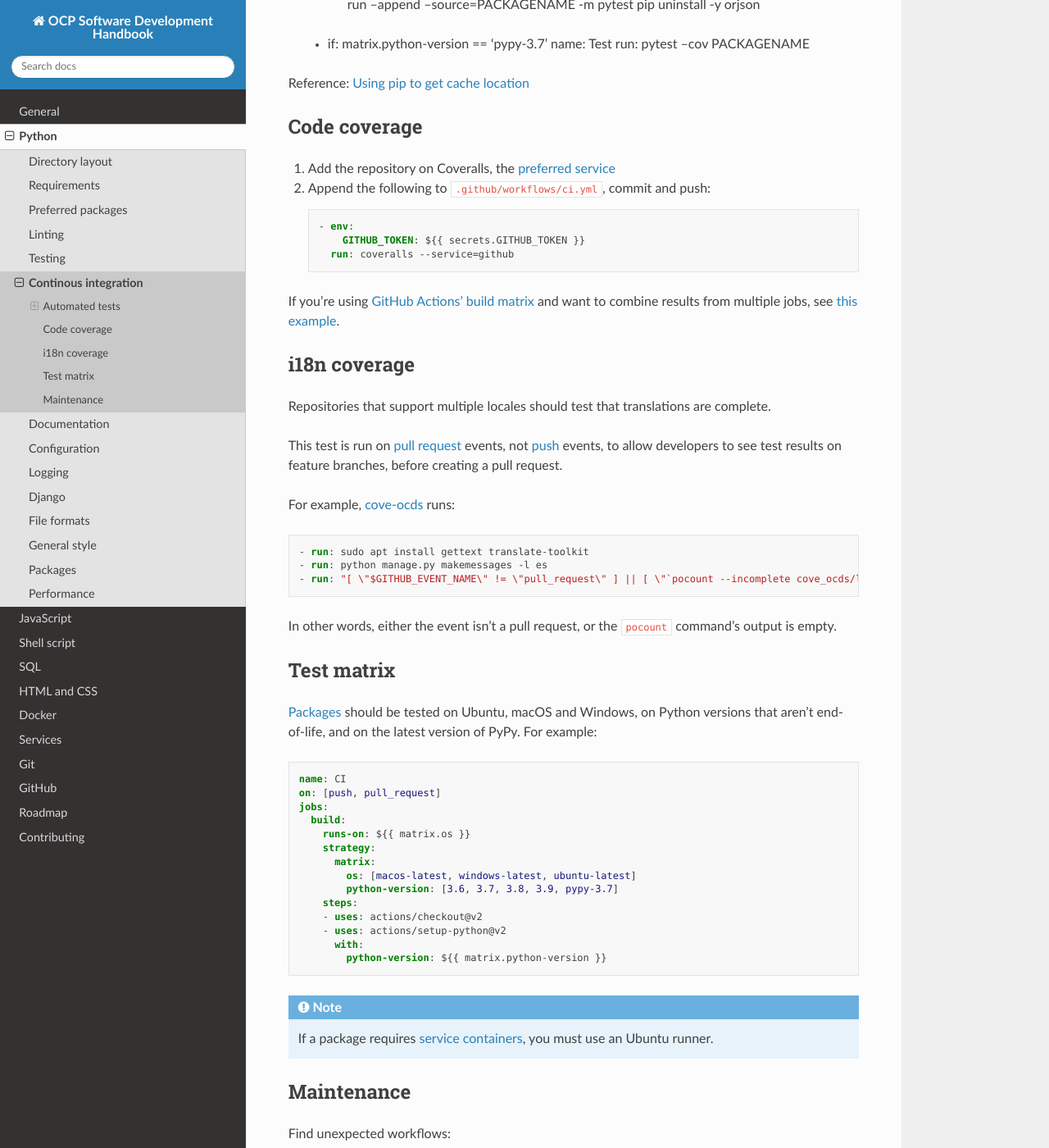
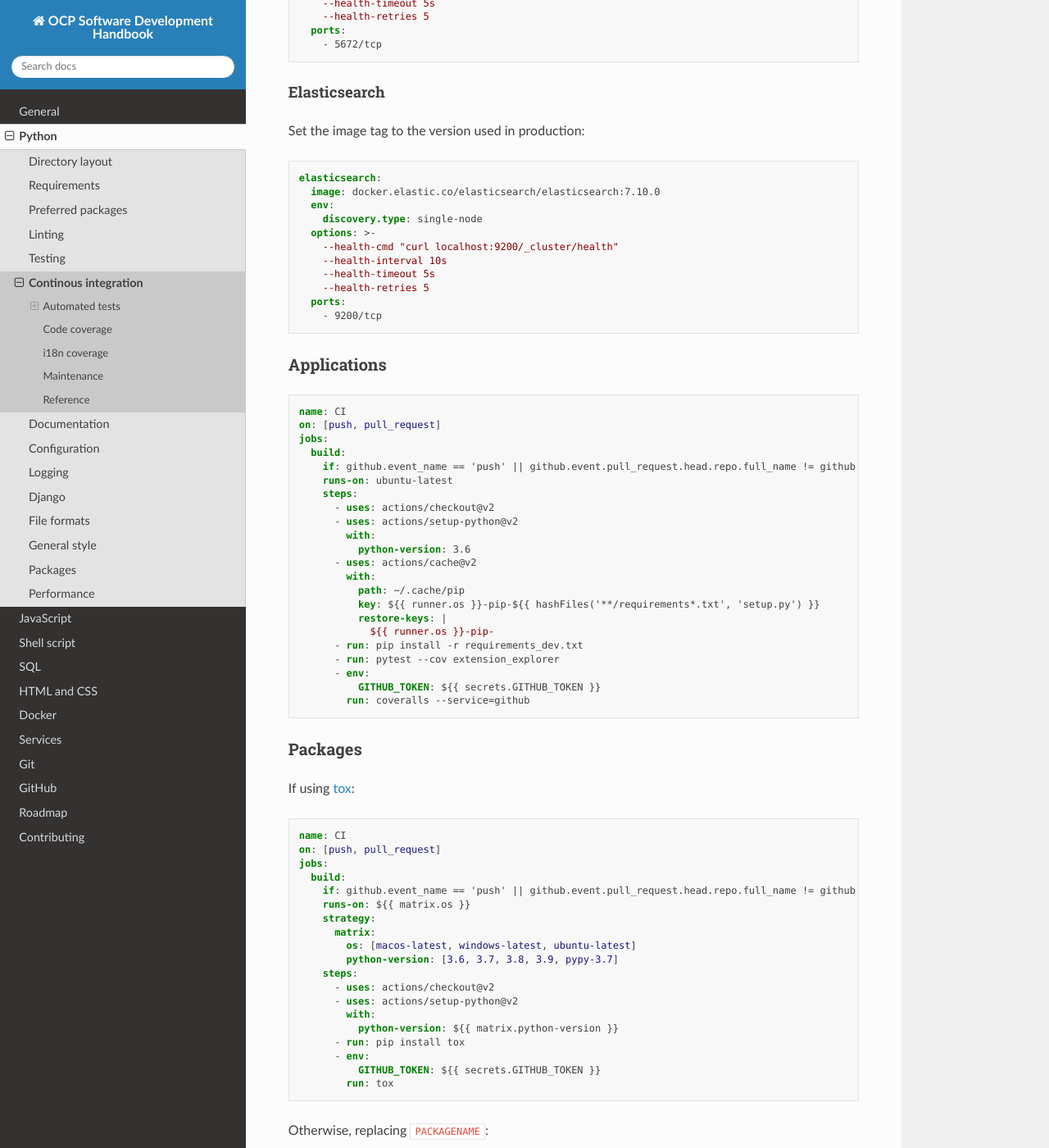
Before and after one commit to open-contracting/software-development-handbook, a Sphinx documentation site: the page built from docs/python/ci.rst, in a window 1280 px wide and 1400 px high, scrolled down 1345 px. Shown: the whole window at 82% size. Built offline with Sphinx 7.4.7 and the Read the Docs theme 2.0.0, drawn with Linux system fonts in a browser that asks for light colours; some of the changed text lies outside the part shown.

Commit message:
python/ci: Add sections for applications, service containers, static files, reference. Add style guide bullets. Remove duplicated test matrix content.

```diff
--- a/docs/python/ci.rst
+++ b/docs/python/ci.rst
@@ -8,36 +8,124 @@ Continous integration
 Automated tests
 ---------------
 
+Create a ``.github/workflows/ci.yml`` file, and use one of the base templates below.
+
+-  If the project is only used with a specific version of the OS or Python, set ``runs-on:`` and ``python-version:`` appropriately.
+-  If a ``run:`` step is a single line, omit the ``name:`` key.
+-  If a ``run:`` step uses an ``env:`` key, put ``env:`` before ``run:``, so that the reader is more likely to see the command with its environment.
+
+Service containers
+~~~~~~~~~~~~~~~~~~
+
+If the workflow requires `service containers <https://docs.github.com/en/actions/using-containerized-services/about-service-containers>`__, add the ``services:`` key after the ``steps:`` key, so that files are easier to compare visually.
+
+.. note::
+
+   Service containers are `only available on Ubuntu runners <https://docs.github.com/en/actions/using-containerized-services/about-service-containers#about-service-containers>`__.
+
+PostgreSQL
+^^^^^^^^^^
+
+Set the image tag to the version used in production:
+
+.. tip::
+
+   If you are running out of connections, use the ``cyberboss/postgres-max-connections`` image, which is a `fork <https://github.com/tgstation/tgstation-server/blob/a64be6d9819b8923231ffbe54e37f5d92ebd0f17/.github/workflows/ci-suite.yml#L271>`__ of ``postgres:latest`` with ``max_connections=500``.
+
+.. code-block:: yaml
+
+         postgres:
+           image: postgres:13
+           env:
+             POSTGRES_PASSWORD: postgres
+           options: >-
+             --health-cmd pg_isready
+             --health-interval 10s
+             --health-timeout 5s
+             --health-retries 5
+           ports:
+             - 5432/tcp
+
+RabbitMQ
+^^^^^^^^
+
+.. code-block:: yaml
+
+         rabbitmq:
+           image: rabbitmq:latest
+           options: >-
+             --health-cmd "rabbitmqctl node_health_check"
+             --health-interval 10s
+             --health-timeout 5s
+             --health-retries 5
+           ports:
+             - 5672/tcp
+
+Elasticsearch
+^^^^^^^^^^^^^
+
+Set the image tag to the version used in production:
+
+.. code-block:: yaml
+
+         elasticsearch:
+           image: docker.elastic.co/elasticsearch/elasticsearch:7.10.0
+           env:
+             discovery.type: single-node
+           options: >-
+             --health-cmd "curl localhost:9200/_cluster/health"
+             --health-interval 10s
+             --health-timeout 5s
+             --health-retries 5
+           ports:
+             - 9200/tcp
+
+Applications
+~~~~~~~~~~~~
+
+.. literalinclude:: samples/ci-app.yml
+   :language: yaml
+
 Packages
 ~~~~~~~~
 
-Create a ``.github/workflows/ci.yml`` file. As a base, use:
+If using `tox <http://tox.readthedocs.org>`__:
 
--  If using `tox <http://tox.readthedocs.org>`__:
+.. literalinclude:: samples/ci-package-tox.yml
+   :language: yaml
 
-   .. literalinclude:: samples/ci-package-tox.yml
-      :language: yaml
+Otherwise, replacing ``PACKAGENAME``:
 
--  Otherwise, replacing ``PACKAGENAME``:
+.. literalinclude:: samples/ci-package.yml
+   :language: yaml
 
-   .. literalinclude:: samples/ci-package.yml
-      :language: yaml
+:doc:`packages` should be tested on Python versions that aren't end-of-life, and on the latest version of PyPy. They should be tested on Ubuntu, macOS and Windows, unless service containers are needed, in which case an Ubuntu runner is required.
 
 If the package has optional support for `orjson <https://pypi.org/project/orjson/>`__, to test on PyPy, replace the ``pytest`` step with the following steps, replacing ``PACKAGENAME``:
 
-      # "orjson does not support PyPy" and fails to install. https://pypi.org/project/orjson/
-      - if: matrix.python-version != 'pypy-3.7'
-        name: Test
-        run: |
-          coverage run --append --source=PACKAGENAME -m pytest
-          pip install orjson
-          coverage run --append --source=PACKAGENAME -m pytest
-          pip uninstall -y orjson
-      - if: matrix.python-version == 'pypy-3.7'
-        name: Test
-        run: pytest --cov PACKAGENAME
+.. code-block:: yaml
+
+         # "orjson does not support PyPy" and fails to install. https://pypi.org/project/orjson/
+         - if: matrix.python-version != 'pypy-3.7'
+           name: Test
+           run: |
+             coverage run --append --source=PACKAGENAME -m pytest
+             pip install orjson
+             coverage run --append --source=PACKAGENAME -m pytest
+             pip uninstall -y orjson
+         - if: matrix.python-version == 'pypy-3.7'
+           name: Test
+           run: pytest --cov PACKAGENAME
 
 Reference: `Using pip to get cache location <https://github.com/actions/cache/blob/main/examples.md#using-pip-to-get-cache-location>`__
+
+Static files
+~~~~~~~~~~~~
+
+For example, the `Extension Registry <https://github.com/open-contracting/extension_registry>`__ mainly contains static files. Tests are used to validate the files.
+
+.. literalinclude:: samples/ci-static.yml
+   :language: yaml
 
 .. _code-coverage:
 
@@ -71,32 +159,6 @@ For example, `cove-ocds <https://github.com/open-contracting/cove-ocds/blob/main
    - run: "[ \"$GITHUB_EVENT_NAME\" != \"pull_request\" ] || [ \"`pocount --incomplete cove_ocds/locale/es/LC_MESSAGES/django.po`\" = \"\" ]"
 
 In other words, either the event isn't a pull request, or the ``pocount`` command's output is empty.
-
-Test matrix
------------
-
-:doc:`packages` should be tested on Ubuntu, macOS and Windows, on Python versions that aren't end-of-life, and on the latest version of PyPy. For example:
-
-.. code-block:: yaml
-
-   name: CI
-   on: [push, pull_request]
-   jobs:
-     build:
-       runs-on: ${{ matrix.os }}
-       strategy:
-         matrix:
-           os: [macos-latest, windows-latest, ubuntu-latest]
-           python-version: [3.6, 3.7, 3.8, 3.9, pypy-3.7]
-       steps:
-       - uses: actions/checkout@v2
-       - uses: actions/setup-python@v2
-         with:
-           python-version: ${{ matrix.python-version }}
-
-.. note::
-
-   If a package requires `service containers <https://docs.github.com/en/actions/guides/about-service-containers>`__, you must use an Ubuntu runner.
 
 Maintenance
 -----------
@@ -156,3 +218,12 @@ Find and compare ``pypi.yml`` files:
 Find repositories for Python packages but without ``pypi.yml`` files:
 
    find . -name setup.py -not -path '*/node_modules/*' -exec bash -c 'if grep long_description {} > /dev/null && [[ -z $(find $(echo {} | cut -d/ -f2) -name pypi.yml) ]]; then echo {}; fi' \;
+
+Reference
+---------
+
+The following prevents GitHub Actions from running a workflow twice when pushing to the branch of a pull request:
+
+.. code-block:: yaml
+
+   if: github.event_name == 'push' || github.event.pull_request.head.repo.full_name != github.repository
--- /dev/null
+++ b/docs/python/samples/ci-app.yml
@@ -0,0 +1,22 @@
+name: CI
+on: [push, pull_request]
+jobs:
+  build:
+    if: github.event_name == 'push' || github.event.pull_request.head.repo.full_name != github.repository
+    runs-on: ubuntu-latest
+    steps:
+      - uses: actions/checkout@v2
+      - uses: actions/setup-python@v2
+        with:
+          python-version: 3.6
+      - uses: actions/cache@v2
+        with:
+          path: ~/.cache/pip
+          key: ${{ runner.os }}-pip-${{ hashFiles('**/requirements*.txt', 'setup.py') }}
+          restore-keys: |
+            ${{ runner.os }}-pip-
+      - run: pip install -r requirements_dev.txt
+      - run: pytest --cov extension_explorer
+      - env:
+          GITHUB_TOKEN: ${{ secrets.GITHUB_TOKEN }}
+        run: coveralls --service=github
--- /dev/null
+++ b/docs/python/samples/ci-static.yml
@@ -0,0 +1,19 @@
+name: CI
+on: [push, pull_request]
+jobs:
+  build:
+    if: github.event_name == 'push' || github.event.pull_request.head.repo.full_name != github.repository
+    runs-on: ubuntu-latest
+    steps:
+      - uses: actions/checkout@v2
+      - uses: actions/setup-python@v2
+        with:
+          python-version: 3.6
+      - uses: actions/cache@v2
+        with:
+          path: ~/.cache/pip
+          key: ${{ runner.os }}-pip-${{ hashFiles('**/requirements*.txt', 'setup.py') }}
+          restore-keys: |
+            ${{ runner.os }}-pip-
+      - run: pip install -r requirements.txt
+      - run: pytest
```
Also changed, not shown: docs/python/samples/ci-package-tox.yml (renamed from docs/python/samples/ci-package-tox.yaml).
